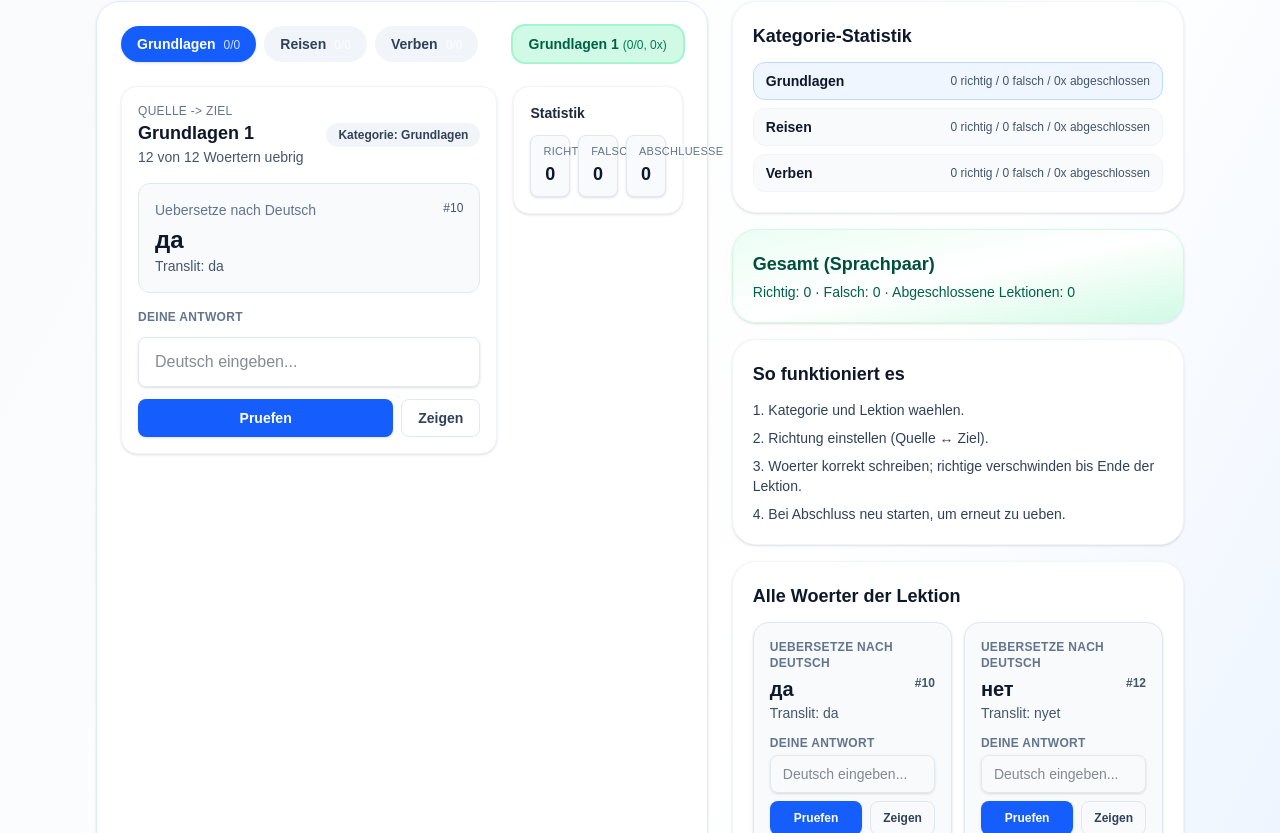
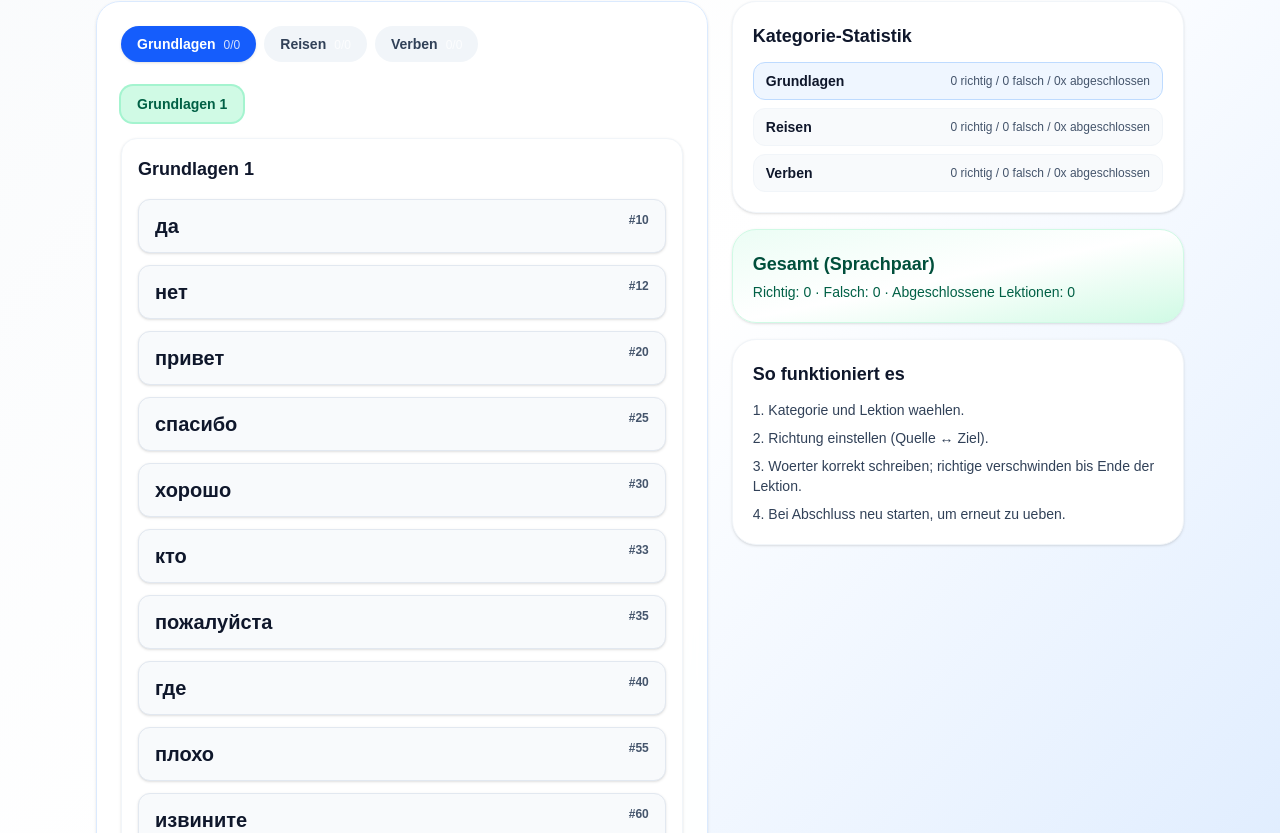
Before and after one commit to CrTrudy/Free-Trainer, a Next.js app: page / in a window 1280 px wide. Shown: the part 307-1140 px from the top of the page. Built offline with nearby package versions, Linux system fonts and the light colour scheme.

Commit message:
final word-element

```diff
--- a/src/app/page.tsx
+++ b/src/app/page.tsx
@@ -1,6 +1,6 @@
 "use client";
 
-import { FormEvent, useMemo, useState } from "react";
+import { FormEvent, useEffect, useMemo, useState } from "react";
 import { lessons, type Lesson, type WordEntry } from "../data/vocab";
 
 type Direction = "source-to-target" | "target-to-source";
@@ -47,11 +47,6 @@ export default function Home() {
   const [direction, setDirection] = useState<Direction>("source-to-target");
   const [lessonStats, setLessonStats] = useState<Record<string, Stat>>({});
 
-  const lessonWords = useMemo(() => {
-    if (!activeLesson) return [];
-    return [...activeLesson.words].sort((a, b) => a.frequencyRank - b.frequencyRank);
-  }, [activeLesson]);
-
   const categoryStats = useMemo(() => {
     const map: Record<string, Stat> = {};
     lessonsForPair.forEach((lesson) => {
@@ -80,26 +75,15 @@ export default function Home() {
     );
   }, [lessonStats, lessonsForPair]);
 
-  const updateStats = (lesson: Lesson, isCorrect: boolean) => {
+  const updateStats = (lessonKey: string, isCorrect: boolean) => {
     setLessonStats((prev) => {
-      const current = prev[lesson.id] ?? { correct: 0, wrong: 0, completed: 0 };
+      const current = prev[lessonKey] ?? { correct: 0, wrong: 0, completed: 0 };
       const next: Stat = {
         correct: current.correct + (isCorrect ? 1 : 0),
         wrong: current.wrong + (isCorrect ? 0 : 1),
         completed: current.completed,
       };
-      return { ...prev, [lesson.id]: next };
-    });
-  };
-
-  const markLessonCompleted = (lesson: Lesson) => {
-    setLessonStats((prev) => {
-      const current = prev[lesson.id] ?? { correct: 0, wrong: 0, completed: 0 };
-      const next: Stat = {
-        ...current,
-        completed: current.completed + 1,
-      };
-      return { ...prev, [lesson.id]: next };
+      return { ...prev, [lessonKey]: next };
     });
   };
 
@@ -159,7 +143,6 @@ export default function Home() {
 
         <div className="grid gap-6 lg:grid-cols-[1.15fr_0.85fr]">
           <section className="rounded-3xl border border-blue-100 bg-white/90 p-6 shadow-sm backdrop-blur">
-            <div className="flex flex-col gap-3 md:flex-row md:items-center md:justify-between">
             <div className="flex flex-wrap gap-2">
               {categories.map((cat) => {
                 const stat = categoryStats[cat] ?? { correct: 0, wrong: 0, completed: 0 };
@@ -181,54 +164,15 @@ export default function Home() {
                 );
               })}
             </div>
-              <div className="flex flex-wrap gap-2">
-                {lessonsByCategory.map((l) => {
-                  const stat = lessonStats[l.id] ?? { correct: 0, wrong: 0, completed: 0 };
-                  return (
-                    <button
-                      key={l.id}
-                      onClick={() => setLessonId(l.id)}
-                      className={`rounded-xl px-4 py-2 text-sm font-semibold transition ${
-                        safeLessonId === l.id
-                          ? "bg-emerald-100 text-emerald-800 ring-2 ring-emerald-200"
-                          : "bg-slate-100 text-slate-700 hover:bg-slate-200"
-                      }`}
-                    >
-                      {l.title}{" "}
-                      <span className="text-xs font-medium text-emerald-700">
-                        ({stat.correct}/{stat.wrong}, {stat.completed}x)
-                      </span>
-                    </button>
-                  );
-                })}
-              </div>
-            </div>
 
-            <div className="mt-6 grid gap-4 lg:grid-cols-[1fr_0.45fr]">
-              {activeLesson ? (
+            <div className="mt-6">
               <LessonTrainer
-                  key={activeLesson.id}
-                  lesson={activeLesson}
+                lessons={lessonsByCategory}
+                selectedLessonId={safeLessonId}
+                onSelectLesson={(id) => setLessonId(id)}
                 direction={direction}
-                  onResult={(isCorrect) => updateStats(activeLesson, isCorrect)}
-                  onLessonComplete={() => markLessonCompleted(activeLesson)}
+                onResult={(lessonKey, isCorrect) => updateStats(lessonKey, isCorrect)}
               />
-              ) : (
-                <div className="rounded-2xl border border-dashed border-slate-200 p-6 text-slate-500">
-                  Keine Lektion verfuegbar.
-                </div>
-              )}
-
-              <div className="space-y-3">
-                <div className="rounded-2xl border border-slate-100 bg-white p-4 shadow-sm">
-                  <h3 className="text-sm font-semibold text-slate-800">Statistik</h3>
-                  <div className="mt-3 grid grid-cols-3 gap-2 text-sm">
-                    <StatBadge label="Richtig" value={(lessonStats[safeLessonId]?.correct ?? 0).toString()} />
-                    <StatBadge label="Falsch" value={(lessonStats[safeLessonId]?.wrong ?? 0).toString()} />
-                    <StatBadge label="Abschluesse" value={(lessonStats[safeLessonId]?.completed ?? 0).toString()} />
-                  </div>
-                </div>
-              </div>
             </div>
           </section>
 
@@ -272,15 +216,6 @@ export default function Home() {
                 <li>4. Bei Abschluss neu starten, um erneut zu ueben.</li>
               </ol>
             </div>
-
-            <div className="rounded-3xl border border-slate-100 bg-white p-5 shadow-sm">
-              <h2 className="text-lg font-semibold text-slate-900">Alle Woerter der Lektion</h2>
-              <div className="mt-3 grid grid-cols-1 gap-3 md:grid-cols-2">
-                {lessonWords.map((word) => (
-                  <WordExerciseCard key={word.id} entry={word} direction={direction} />
-                ))}
-              </div>
-            </div>
           </aside>
         </div>
       </main>
@@ -289,119 +224,178 @@ export default function Home() {
 }
 
 function LessonTrainer({
-  lesson,
+  lessons,
+  selectedLessonId,
+  onSelectLesson,
   direction,
   onResult,
-  onLessonComplete,
 }: {
-  lesson: Lesson;
+  lessons: Lesson[];
+  selectedLessonId: string;
+  onSelectLesson: (lessonId: string) => void;
   direction: Direction;
-  onResult: (isCorrect: boolean) => void;
-  onLessonComplete: () => void;
+  onResult: (lessonId: string, isCorrect: boolean) => void;
 }) {
-  const orderedWords = useMemo(
-    () => [...lesson.words].sort((a, b) => a.frequencyRank - b.frequencyRank),
-    [lesson],
+  const orderedLessons = useMemo(
+    () => lessons.map((l) => ({ ...l, words: [...l.words].sort((a, b) => a.frequencyRank - b.frequencyRank) })),
+    [lessons],
   );
-  const [remainingIds, setRemainingIds] = useState<string[]>(orderedWords.map((w) => w.id));
+  const activeLesson =
+    orderedLessons.find((l) => l.id === selectedLessonId) ?? orderedLessons[0] ?? null;
+  const [activeWordId, setActiveWordId] = useState<string | null>(null);
+  const [showAnswer, setShowAnswer] = useState(false);
+  const [feedback, setFeedback] = useState<"correct" | "wrong" | null>(null);
   const [answer, setAnswer] = useState("");
-  const [feedback, setFeedback] = useState<"correct" | "wrong" | null>(null);
-  const [showAnswer, setShowAnswer] = useState(false);
-  const [completed, setCompleted] = useState(false);
+  const [hiddenIds, setHiddenIds] = useState<string[]>([]);
 
-  const currentWord =
-    remainingIds.length > 0
-      ? orderedWords.find((w) => w.id === remainingIds[0]) ?? orderedWords[0]
-      : null;
+  useEffect(() => {
+    setActiveWordId(null);
+    setShowAnswer(false);
+    setFeedback(null);
+    setAnswer("");
+    setHiddenIds([]);
+  }, [activeLesson?.id]);
 
   const isReverse = direction === "target-to-source";
-  const cardFront = isReverse
-    ? currentWord?.targets.map((t) => t.text).join(", ")
-    : currentWord?.source;
-  const cardBack = isReverse
-    ? currentWord?.source
-    : currentWord?.targets.map((t) => t.text).join(", ");
+
+  const handleSelectWord = (wordId: string) => {
+    if (activeWordId === wordId) {
+      setActiveWordId(null);
+      setShowAnswer(false);
+      setFeedback(null);
+      setAnswer("");
+    } else {
+      setActiveWordId(wordId);
+      setShowAnswer(false);
+      setFeedback(null);
+      setAnswer("");
+    }
+  };
+
+  const handleDoubleClickWord = (wordId: string) => {
+    setActiveWordId(wordId);
+    setShowAnswer(true);
+    setFeedback(null);
+    setAnswer("");
+  };
+
+  const activeWord = activeLesson?.words.find((w) => w.id === activeWordId) ?? null;
 
   const handleSubmit = (evt: FormEvent) => {
     evt.preventDefault();
-    if (!currentWord) return;
-
+    if (!activeLesson || !activeWord) return;
     const expectedList = isReverse
-      ? [normalize(currentWord.source)]
-      : currentWord.targets.map((t) => normalize(t.text.split("/")[0] ?? t.text));
-
+      ? [normalize(activeWord.source)]
+      : activeWord.targets.map((t) => normalize(t.text.split("/")[0] ?? t.text));
     const isCorrect = expectedList.some((expected) => normalize(answer) === expected);
     setFeedback(isCorrect ? "correct" : "wrong");
-    onResult(isCorrect);
+    onResult(activeLesson.id, isCorrect);
 
     if (isCorrect) {
-      setRemainingIds((prev) => {
-        const [, ...rest] = prev;
-        if (rest.length === 0) {
-          setCompleted(true);
-          onLessonComplete();
+      setActiveWordId(null);
+      setShowAnswer(false);
+      setAnswer("");
+      setHiddenIds((prev) => {
+        const next = prev.includes(activeWord.id) ? prev : [...prev, activeWord.id];
+        if (next.length >= activeLesson.words.length) {
+          // Reset, alle wieder sichtbar machen
+          setTimeout(() => {
+            setHiddenIds([]);
+            setActiveWordId(null);
+            setShowAnswer(false);
+            setFeedback(null);
+            setAnswer("");
+          }, 0);
         }
-        return rest;
-      });
-      setAnswer("");
-      setShowAnswer(false);
-    } else {
-      // Falsche Antwort: Wort ans Ende stellen, damit es spaeter erneut geuebt wird.
-      setRemainingIds((prev) => {
-        if (prev.length === 0) return prev;
-        const [first, ...rest] = prev;
-        return [...rest, first];
+        return next;
       });
     }
   };
 
-  const resetLesson = () => {
-    setRemainingIds(orderedWords.map((w) => w.id));
-    setCompleted(false);
+  const visibleWords = activeLesson?.words.filter((w) => !hiddenIds.includes(w.id)) ?? [];
+
+  return (
+    <div className="space-y-4">
+      <div className="flex flex-wrap gap-2">
+        {orderedLessons.map((l) => (
+          <button
+            key={l.id}
+            onClick={() => {
+              onSelectLesson(l.id);
+              setActiveWordId(null);
+              setShowAnswer(false);
               setFeedback(null);
               setAnswer("");
-    setShowAnswer(false);
-  };
-
-  return (
-    <div className="rounded-2xl border border-slate-100 bg-white p-4 shadow-sm">
-      <div className="flex items-center justify-between gap-2">
-        <div>
-          <p className="text-xs uppercase tracking-wide text-slate-500">
-            {isReverse ? "Ziel -> Quelle" : "Quelle -> Ziel"}
-          </p>
-          <h2 className="text-lg font-semibold text-slate-900">{lesson.title}</h2>
-          <p className="text-sm text-slate-600">
-            {remainingIds.length} von {orderedWords.length} Woertern uebrig
-          </p>
-        </div>
-        <div className="rounded-full bg-slate-100 px-3 py-1 text-xs font-semibold text-slate-700">
-          Kategorie: {lesson.category}
-        </div>
+            }}
+            className={`rounded-xl px-4 py-2 text-sm font-semibold transition ${
+              activeLesson?.id === l.id
+                ? "bg-emerald-100 text-emerald-800 ring-2 ring-emerald-200"
+                : "bg-slate-100 text-slate-700 hover:bg-slate-200"
+            }`}
+          >
+            {l.title}
+          </button>
+        ))}
       </div>
 
-      <div className="mt-4 rounded-xl border border-slate-200 bg-slate-50 p-4">
-        {currentWord ? (
+      {activeLesson ? (
+        <div className="rounded-2xl border border-slate-100 bg-white p-4 shadow-sm">
+          <h2 className="text-lg font-semibold text-slate-900">{activeLesson.title}</h2>
+
+          <div className="mt-4 space-y-3">
+            {visibleWords.length === 0 ? (
+              <div className="rounded-xl border border-dashed border-emerald-200 bg-emerald-50 px-4 py-3 text-sm text-emerald-800">
+                Alle Woerter korrekt! Die Lektion wurde zurueckgesetzt.
+              </div>
+            ) : null}
+            {visibleWords.map((word) => {
+              const isActive = activeWordId === word.id;
+              const front = isReverse ? word.targets.map((t) => t.text).join(", ") : word.source;
+              const back = isReverse ? word.source : word.targets.map((t) => t.text).join(", ");
+              const handleLeft = () => {
+                if (activeWordId === word.id && !showAnswer) {
+                  setActiveWordId(null);
+                  setFeedback(null);
+                  setAnswer("");
+                } else {
+                  setActiveWordId(word.id);
+                  setShowAnswer(false);
+                  setFeedback(null);
+                  setAnswer("");
+                }
+              };
+              const handleRight = () => {
+                setActiveWordId(word.id);
+                setShowAnswer((prev) => (activeWordId === word.id ? !prev : true));
+                setFeedback(null);
+                setAnswer("");
+              };
+              return (
+                <div
+                  key={word.id}
+                  className={`rounded-xl border px-4 py-3 shadow-sm ${
+                    isActive ? "border-blue-200 bg-blue-50" : "border-slate-200 bg-slate-50"
+                  }`}
+                >
+                  <div className="flex items-start justify-between gap-2">
+                    <div
+                      className="flex-1 cursor-pointer"
+                      onClick={handleLeft}
+                      onDoubleClick={(e) => {
+                        e.stopPropagation();
+                        handleLeft();
+                      }}
+                    >
+                      <p className="text-xl font-semibold text-slate-900">{front}</p>
+                      {isActive && showAnswer && (
                         <>
-            <div className="flex items-start justify-between gap-2">
-              <div>
-                <p className="text-sm text-slate-500">{isReverse ? "Uebersetze nach Russisch" : "Uebersetze nach Deutsch"}</p>
-                <p className="mt-1 text-2xl font-semibold text-slate-900">{cardFront}</p>
-                {currentWord.translit && (
-                  <p className="text-sm text-slate-600">Translit: {currentWord.translit}</p>
-                )}
-                {currentWord.usage && <p className="text-sm text-slate-600">{currentWord.usage}</p>}
-              </div>
-              <div className="text-xs font-medium text-slate-600">#{currentWord.frequencyRank}</div>
-            </div>
-
-            {showAnswer && (
-              <div className="mt-3 rounded-lg bg-white px-3 py-2 text-sm text-slate-800 shadow-inner">
-                <p className="font-semibold text-emerald-700">{cardBack}</p>
-                {currentWord.targets.some((t) => t.note) && (
-                  <ul className="mt-1 space-y-1 text-slate-600">
-                    {currentWord.targets.map(
-                      (t) => t.note && (
+                          {word.translit && <p className="text-sm text-slate-600">Translit: {word.translit}</p>}
+                          <div className="text-sm text-slate-700">
+                            {word.targets.some((t) => t.note) && (
+                              <ul className="mt-1 space-y-1">
+                                {word.targets.map(
+                                  (t) =>
+                                    t.note && (
                                       <li key={t.text}>
                                         {t.text}: {t.note}
                                       </li>
@@ -409,74 +403,86 @@ function LessonTrainer({
                                 )}
                               </ul>
                             )}
-                {currentWord.forms && (
-                  <div className="mt-1 text-slate-600">
-                    {currentWord.forms.irregular && <div>Unregelmaessig: {currentWord.forms.irregular}</div>}
-                    {currentWord.forms.missing && currentWord.forms.missing.length > 0 && (
-                      <div>Nicht ueblich: {currentWord.forms.missing.join(", ")}</div>
+                            {word.forms && (
+                              <div className="mt-1">
+                                {word.forms.irregular && <div>Unregelmaessig: {word.forms.irregular}</div>}
+                                {word.forms.missing && word.forms.missing.length > 0 && (
+                                  <div>Nicht ueblich: {word.forms.missing.join(", ")}</div>
                                 )}
                               </div>
                             )}
-              </div>
-            )}
-          </>
-        ) : completed ? (
-          <div className="flex items-center justify-between gap-2">
-            <div>
-              <p className="text-lg font-semibold text-emerald-700">Lektion abgeschlossen!</p>
-              <p className="text-sm text-slate-600">Starte erneut, um alles noch einmal zu ueben.</p>
-            </div>
-            <button
-              onClick={resetLesson}
-              className="rounded-lg bg-emerald-600 px-4 py-2 text-sm font-semibold text-white shadow-sm hover:bg-emerald-700"
-            >
-              Neu starten
-            </button>
-          </div>
-        ) : (
-          <p className="text-slate-500">Keine Woerter in dieser Lektion.</p>
+                            {word.examples && (
+                              <ul className="mt-1 list-disc pl-4">
+                                {word.examples.map((ex) => (
+                                  <li key={ex}>{ex}</li>
+                                ))}
+                              </ul>
                             )}
                           </div>
+                        </>
+                      )}
+                    </div>
+                    <div
+                      className="flex cursor-pointer items-center gap-2 text-xs font-semibold text-slate-600"
+                      onClick={(e) => {
+                        e.stopPropagation();
+                        handleRight();
+                      }}
+                    >
+                      #{word.frequencyRank}
+                    </div>
+                  </div>
 
-      <form onSubmit={handleSubmit} className="mt-4 space-y-3">
-        <label className="flex items-center justify-between text-xs font-semibold uppercase tracking-wide text-slate-500">
-          Deine Antwort
+                  {isActive && !showAnswer && (
+                    <form
+                      onSubmit={handleSubmit}
+                      className="mt-3 space-y-2"
+                      onClick={(e) => e.stopPropagation()}
+                      onDoubleClick={(e) => e.stopPropagation()}
+                    >
                       {feedback && (
-            <span
-              className={`rounded-full px-3 py-1 text-xs ${
-                feedback === "correct" ? "bg-emerald-100 text-emerald-700" : "bg-rose-100 text-rose-700"
+                        <div
+                          className={`inline-flex rounded-full px-3 py-1 text-[11px] font-semibold ${
+                            feedback === "correct"
+                              ? "bg-emerald-100 text-emerald-700"
+                              : "bg-rose-100 text-rose-700"
                           }`}
                         >
                           {feedback === "correct" ? "Richtig" : "Falsch"}
-            </span>
+                        </div>
                       )}
-        </label>
                       <input
                         value={answer}
                         onChange={(evt) => setAnswer(evt.target.value)}
                         placeholder={isReverse ? "Russisch eingeben..." : "Deutsch eingeben..."}
-          className="w-full rounded-lg border border-slate-200 px-4 py-3 text-base shadow-sm focus:border-blue-500 focus:outline-none focus:ring-2 focus:ring-blue-100"
+                        className="w-full rounded-lg border border-slate-200 px-3 py-2 text-sm shadow-sm focus:border-blue-500 focus:outline-none focus:ring-2 focus:ring-blue-100"
                         autoComplete="off"
-          disabled={!currentWord}
+                        onClick={(e) => e.stopPropagation()}
+                        onDoubleClick={(e) => e.stopPropagation()}
                       />
-        <div className="flex gap-2">
-          <button
-            type="submit"
-            className="flex-1 rounded-lg bg-blue-600 px-4 py-2 text-sm font-semibold text-white shadow-sm transition hover:bg-blue-700 disabled:cursor-not-allowed disabled:bg-slate-300"
-            disabled={!currentWord}
+                      <input type="submit" className="hidden" />
+                    </form>
+                  )}
+
+                  {isActive && showAnswer && (
+                    <div
+                      className="mt-3 rounded-lg bg-white px-3 py-2 text-sm text-slate-800 shadow-inner"
+                      onClick={(e) => e.stopPropagation()}
+                      onDoubleClick={(e) => e.stopPropagation()}
                     >
-            Pruefen
-          </button>
-          <button
-            type="button"
-            onClick={() => setShowAnswer((prev) => !prev)}
-            className="rounded-lg border border-slate-200 px-4 py-2 text-sm font-semibold text-slate-700 transition hover:bg-slate-100"
-            disabled={!currentWord}
-          >
-            {showAnswer ? "Verbergen" : "Zeigen"}
-          </button>
+                      <p className="font-semibold text-emerald-700">{back}</p>
                     </div>
-      </form>
+                  )}
+                </div>
+              );
+            })}
+          </div>
+        </div>
+      ) : (
+        <div className="rounded-2xl border border-dashed border-slate-200 p-6 text-slate-500">
+          Keine Lektion verfuegbar.
+        </div>
+      )}
     </div>
   );
 }
@@ -551,38 +557,4 @@ function LessonWord({ entry }: { entry: WordEntry }) {
   );
 }
 
-function WordExerciseCard({ entry, direction }: { entry: WordEntry; direction: Direction }) {
-  const isReverse = direction === "target-to-source";
-  const prompt = isReverse ? "Uebersetze nach Russisch" : "Uebersetze nach Deutsch";
-  const front = isReverse ? entry.targets.map((t) => t.text).join(", ") : entry.source;
-  const inputPlaceholder = isReverse ? "Russisch eingeben..." : "Deutsch eingeben...";
-  return (
-    <div className="rounded-2xl border border-slate-200 bg-slate-50 p-4 shadow-sm">
-      <p className="text-xs font-semibold uppercase tracking-wide text-slate-500">{prompt}</p>
-      <div className="mt-1 flex items-start justify-between gap-2">
-        <div>
-          <p className="text-xl font-semibold text-slate-900">{front}</p>
-          {entry.translit && <p className="text-sm text-slate-600">Translit: {entry.translit}</p>}
-        </div>
-        <div className="text-xs font-semibold text-slate-600">#{entry.frequencyRank}</div>
-      </div>
-      <label className="mt-3 block text-xs font-semibold uppercase tracking-wide text-slate-500">
-        Deine Antwort
-      </label>
-      <input
-        className="mt-1 w-full rounded-lg border border-slate-200 px-3 py-2 text-sm shadow-sm focus:border-blue-500 focus:outline-none focus:ring-2 focus:ring-blue-100"
-        placeholder={inputPlaceholder}
-        aria-label="Antwortfeld Vorschau"
-        disabled
-      />
-      <div className="mt-2 flex gap-2">
-        <button className="flex-1 rounded-lg bg-blue-600 px-3 py-2 text-xs font-semibold text-white shadow-sm" disabled>
-          Pruefen
-        </button>
-        <button className="rounded-lg border border-slate-200 px-3 py-2 text-xs font-semibold text-slate-700" disabled>
-          Zeigen
-        </button>
-      </div>
-    </div>
-  );
-}
+// WordExerciseCard entfernt (nicht mehr genutzt)
```
Lines whose indentation alone changed are shown as unchanged.
